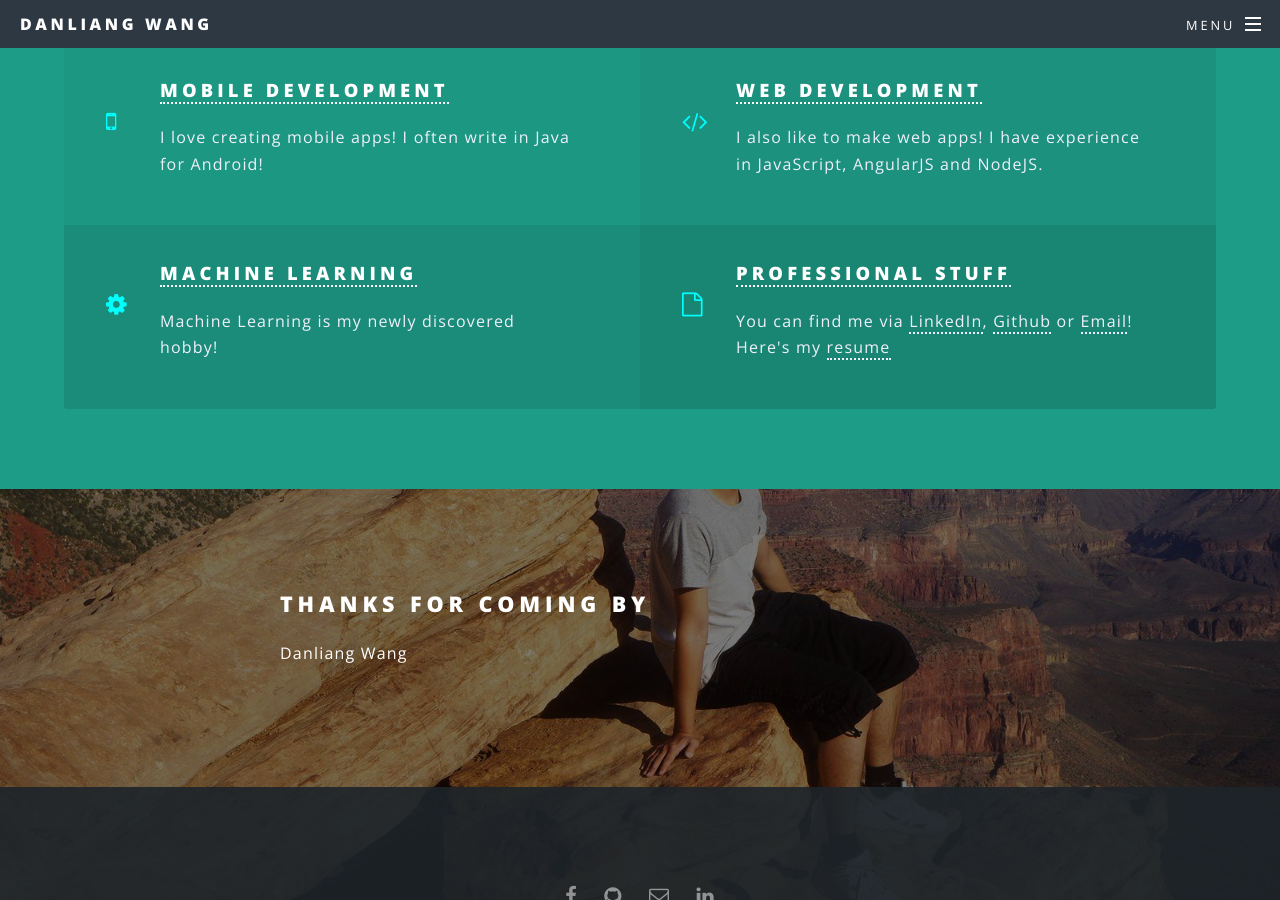
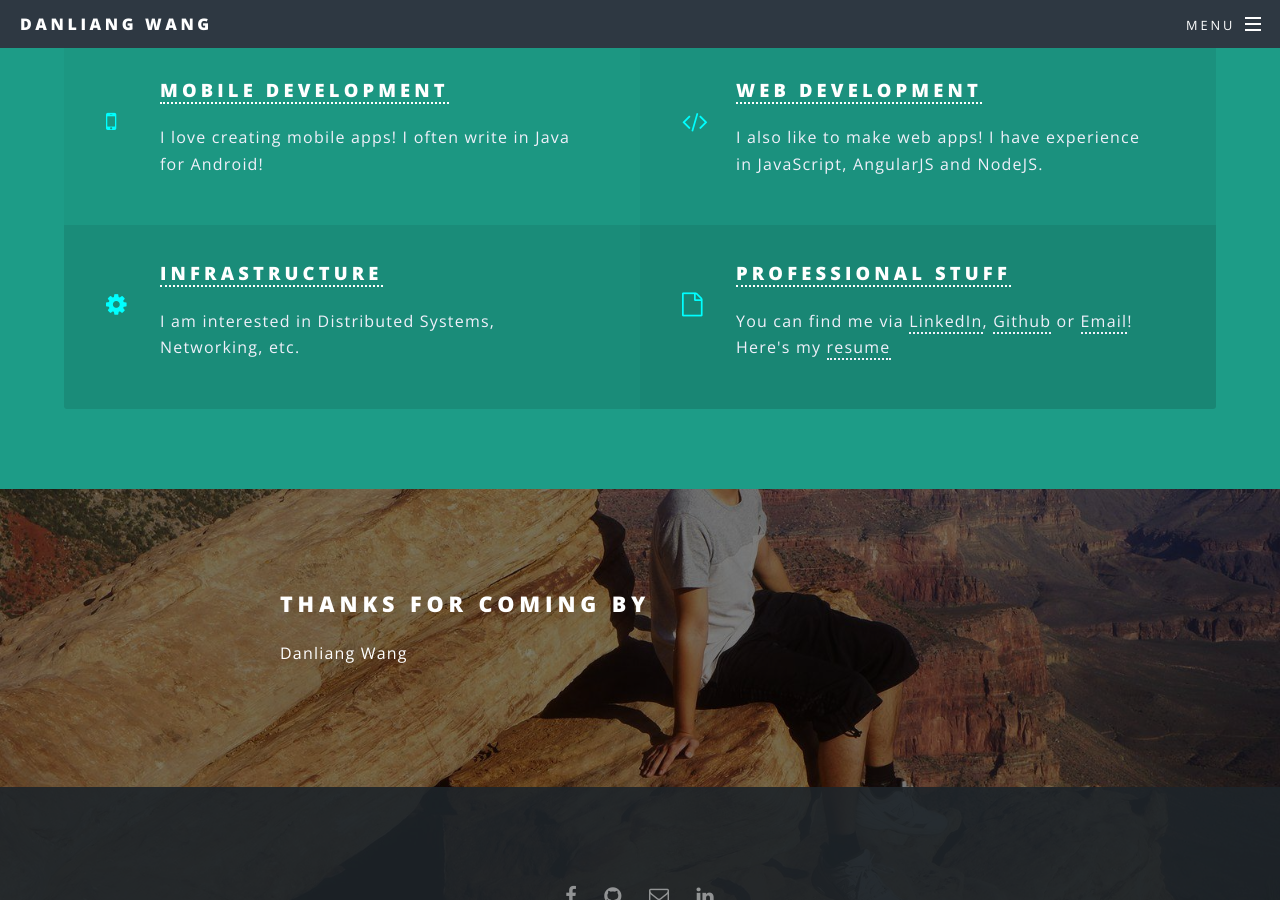
Before and after one commit to masatoprc/masatoprc.github.io, a Jekyll site: the page built from index.html, in a window 1280 px wide and 900 px high, scrolled down 2867 px. Built offline with Jekyll 4.4.1, drawn with Linux system fonts in a browser that asks for light colours; Markdown is read by kramdown in place of the engine named in the settings.

Commit message:
update resume

```diff
--- a/_layouts/me.html
+++ b/_layouts/me.html
@@ -106,8 +106,8 @@
                                     <p>I also like to make web apps! I have experience in JavaScript, AngularJS and NodeJS. </p>
                                 </li>
                                 <li class="icon fa-cog">
-                                    <h3><a href="/projects/">Machine Learning</a></h3>
-                                    <p>Machine Learning is my newly discovered hobby!</p>
+                                    <h3><a href="/projects/">Infrastructure</a></h3>
+                                    <p>I am interested in Distributed Systems, Networking, etc.</p>
                                 </li>
                                 <li class="icon fa-file-o">
                                     <h3><a href="/files/resume.pdf">Professional Stuff</a></h3>
```
Also changed, not shown: 1 other file.
